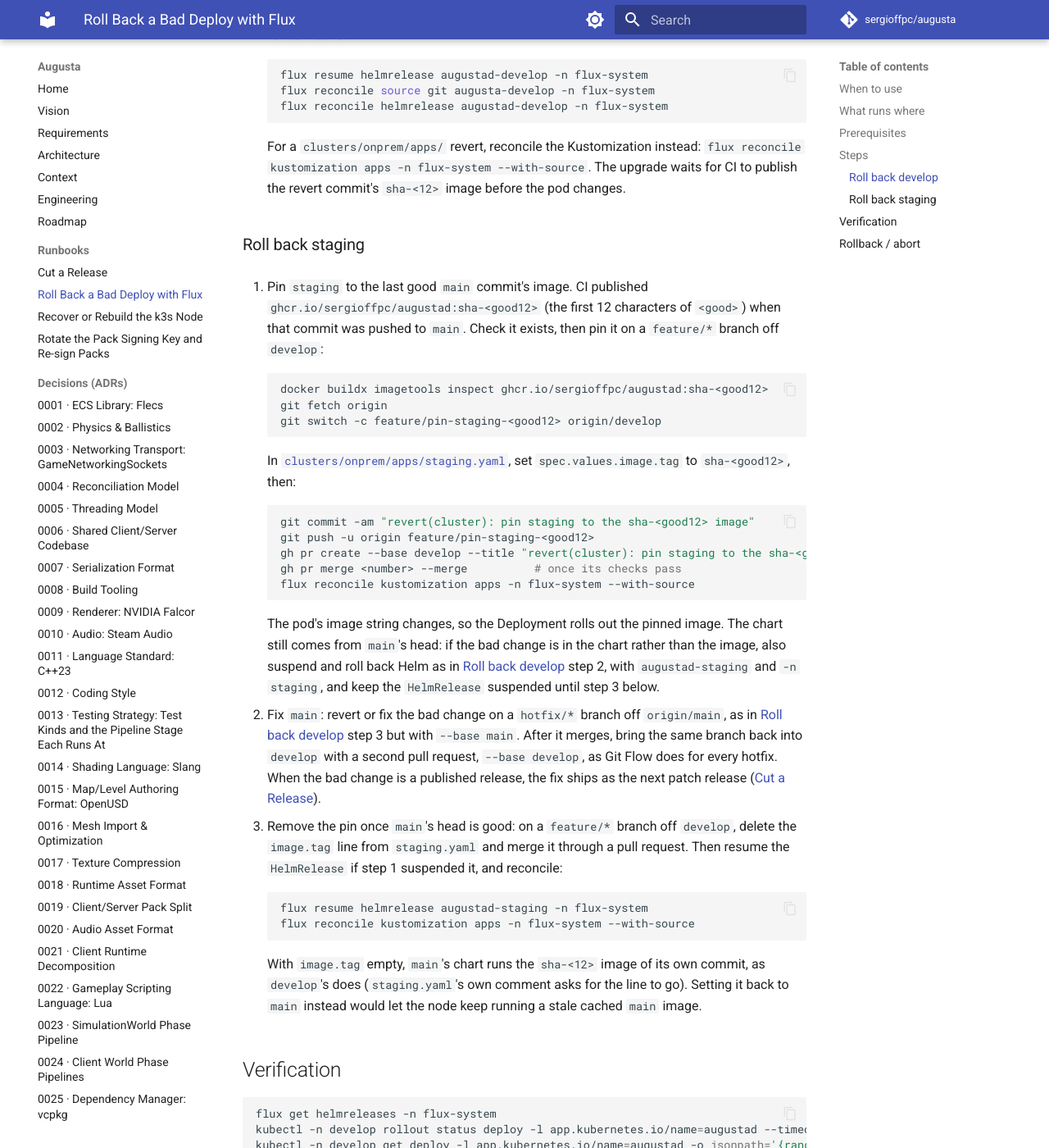
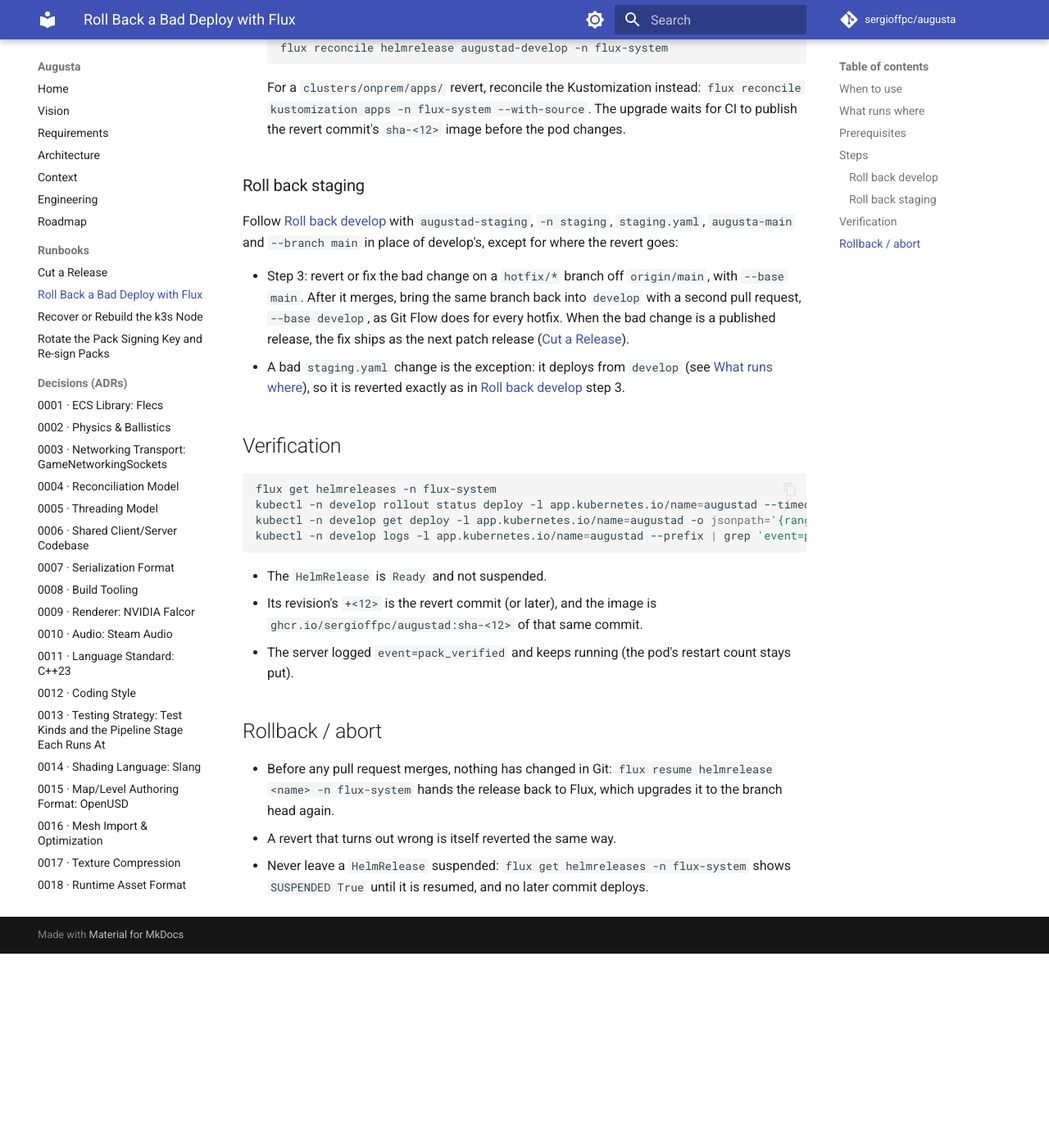
Before and after one commit to sergioffpc/augusta, an MkDocs documentation site: the page built from docs/runbooks/flux-rollback.md, in a window 1280 px wide and 1400 px high, scrolled down 2919 px. Shown: the whole window at 82% size. Built offline with MkDocs 1.6.1 and Material for MkDocs 9.7.7, drawn with Linux system fonts in a browser that asks for light colours; comment, search, counter and statistics services are not loaded; after the commit the page ends 4082 px from its top, so only the background shows below that; some of the changed text lies outside the part shown.

Commit message:
docs(runbooks): roll staging back by Git revert, as develop
staging.yaml no longer pins image.tag to main: main's chart runs the
sha-<12> image of its own commit, as develop's does. Drop the pin-the-tag
procedure; staging is rolled back like develop, with the revert on a
hotfix/* branch off main.

Closes #425

Co-Authored-By: Claude Opus 5.5 <noreply@anthropic.com>

````diff
--- a/docs/runbooks/flux-rollback.md
+++ b/docs/runbooks/flux-rollback.md
@@ -22,10 +22,10 @@ Moving an environment back to its previous pack folder is the rollback step of
 
 ## What runs where
 
-| Environment | HelmRelease (namespace `flux-system`) | Helm release | Namespace | Chart from                                  | Image tag                              |
-| ----------- | ------------------------------------- | ------------ | --------- | ------------------------------------------- | -------------------------------------- |
-| develop     | `augustad-develop`                    | `augustad`   | `develop` | GitRepository `augusta-develop` (`develop`) | `sha-<12>` of the chart's commit       |
-| staging     | `augustad-staging`                    | `augustad`   | `staging` | GitRepository `augusta-main` (`main`)       | `main` (`image.tag` in `staging.yaml`) |
+| Environment | HelmRelease (namespace `flux-system`) | Helm release | Namespace | Chart from                                  | Image tag                        |
+| ----------- | ------------------------------------- | ------------ | --------- | ------------------------------------------- | -------------------------------- |
+| develop     | `augustad-develop`                    | `augustad`   | `develop` | GitRepository `augusta-develop` (`develop`) | `sha-<12>` of the chart's commit |
+| staging     | `augustad-staging`                    | `augustad`   | `staging` | GitRepository `augusta-main` (`main`)       | `sha-<12>` of the chart's commit |
 
 Both `HelmRelease` objects, and the rest of
 [`clusters/onprem/apps/`](../../clusters/onprem/apps), are applied by the `apps`
@@ -35,13 +35,11 @@ to `staging.yaml` therefore deploys when it reaches `develop`, not `main`.
 Neither `HelmRelease` sets `upgrade.remediation`, so Flux never rolls back by
 itself: a failed upgrade stays failed until Git or a person changes it.
 
-The two environments roll back differently. `develop` runs the image of its
-chart's commit, so going back to an earlier commit, by Helm or by Git, goes back
-to its image. `staging` runs the mutable `main` tag with
-`pullPolicy: IfNotPresent`: a Helm rollback or a revert on `main` leaves the
-pod's image string `augustad:main` unchanged, so nothing rolls out, and the node
-keeps whichever `main` image it has cached. `staging` is rolled back by pinning
-its image to the last good commit's `sha-<12>` tag instead.
+Both environments run the image CI published for their chart's own commit
+(`image.tag` is left empty, [`values.yaml`](../../charts/augustad/values.yaml)),
+so going back to an earlier commit, by Helm or by Git, goes back to its image.
+They differ only in the branch the revert lands on: `develop` for `develop`,
+`main` for `staging`.
 
 ## Prerequisites
 
@@ -144,56 +142,18 @@ its image to the last good commit's `sha-<12>` tag instead.
 
 ### Roll back staging
 
-1. Pin `staging` to the last good `main` commit's image. CI published
-   `ghcr.io/sergioffpc/augustad:sha-<good12>` (the first 12 characters of
-   `<good>`) when that commit was pushed to `main`. Check it exists, then pin it
-   on a `feature/*` branch off `develop`:
+Follow [Roll back develop](#roll-back-develop) with `augustad-staging`,
+`-n staging`, `staging.yaml`, `augusta-main` and `--branch main` in place of
+develop's, except for where the revert goes:
 
-    ```sh
-    docker buildx imagetools inspect ghcr.io/sergioffpc/augustad:sha-<good12>
-    git fetch origin
-    git switch -c feature/pin-staging-<good12> origin/develop
-    ```
-
-    In
-    [`clusters/onprem/apps/staging.yaml`](../../clusters/onprem/apps/staging.yaml),
-    set `spec.values.image.tag` to `sha-<good12>`, then:
-
-    ```sh
-    git commit -am "revert(cluster): pin staging to the sha-<good12> image"
-    git push -u origin feature/pin-staging-<good12>
-    gh pr create --base develop --title "revert(cluster): pin staging to the sha-<good12> image" --body "<why>"
-    gh pr merge <number> --merge          # once its checks pass
-    flux reconcile kustomization apps -n flux-system --with-source
-    ```
-
-    The pod's image string changes, so the Deployment rolls out the pinned
-    image. The chart still comes from `main`'s head: if the bad change is in the
-    chart rather than the image, also suspend and roll back Helm as in
-    [Roll back develop](#roll-back-develop) step 2, with `augustad-staging` and
-    `-n staging`, and keep the `HelmRelease` suspended until step 3 below.
-
-2. Fix `main`: revert or fix the bad change on a `hotfix/*` branch off
-   `origin/main`, as in [Roll back develop](#roll-back-develop) step 3 but with
-   `--base main`. After it merges, bring the same branch back into `develop`
-   with a second pull request, `--base develop`, as Git Flow does for every
-   hotfix. When the bad change is a published release, the fix ships as the next
-   patch release ([Cut a Release](cut-release.md#rollback--abort)).
-
-3. Remove the pin once `main`'s head is good: on a `feature/*` branch off
-   `develop`, delete the `image.tag` line from `staging.yaml` and merge it
-   through a pull request. Then resume the `HelmRelease` if step 1 suspended it,
-   and reconcile:
-
-    ```sh
-    flux resume helmrelease augustad-staging -n flux-system
-    flux reconcile kustomization apps -n flux-system --with-source
-    ```
-
-    With `image.tag` empty, `main`'s chart runs the `sha-<12>` image of its own
-    commit, as `develop`'s does (`staging.yaml`'s own comment asks for the line
-    to go). Setting it back to `main` instead would let the node keep running a
-    stale cached `main` image.
+- Step 3: revert or fix the bad change on a `hotfix/*` branch off `origin/main`,
+  with `--base main`. After it merges, bring the same branch back into `develop`
+  with a second pull request, `--base develop`, as Git Flow does for every
+  hotfix. When the bad change is a published release, the fix ships as the next
+  patch release ([Cut a Release](cut-release.md#rollback--abort)).
+- A bad `staging.yaml` change is the exception: it deploys from `develop` (see
+  [What runs where](#what-runs-where)), so it is reverted exactly as in
+  [Roll back develop](#roll-back-develop) step 3.
 
 ## Verification
 
@@ -205,10 +165,8 @@ kubectl -n develop logs -l app.kubernetes.io/name=augustad --prefix | grep 'even
 ```
 
 - The `HelmRelease` is `Ready` and not suspended.
-- On `develop`, its revision's `+<12>` is the revert commit (or later), and the
-  image is `ghcr.io/sergioffpc/augustad:sha-<12>` of that same commit.
-- On `staging`, the image is the pinned `sha-<good12>`, or, once the pin is
-  removed, `sha-<12>` of `main`'s head.
+- Its revision's `+<12>` is the revert commit (or later), and the image is
+  `ghcr.io/sergioffpc/augustad:sha-<12>` of that same commit.
 - The server logged `event=pack_verified` and keeps running (the pod's restart
   count stays put).
 
@@ -217,6 +175,6 @@ kubectl -n develop logs -l app.kubernetes.io/name=augustad --prefix | grep 'even
 - Before any pull request merges, nothing has changed in Git:
   `flux resume helmrelease <name> -n flux-system` hands the release back to
   Flux, which upgrades it to the branch head again.
-- A revert or pin that turns out wrong is itself reverted the same way.
+- A revert that turns out wrong is itself reverted the same way.
 - Never leave a `HelmRelease` suspended: `flux get helmreleases -n flux-system`
   shows `SUSPENDED True` until it is resumed, and no later commit deploys.
````
